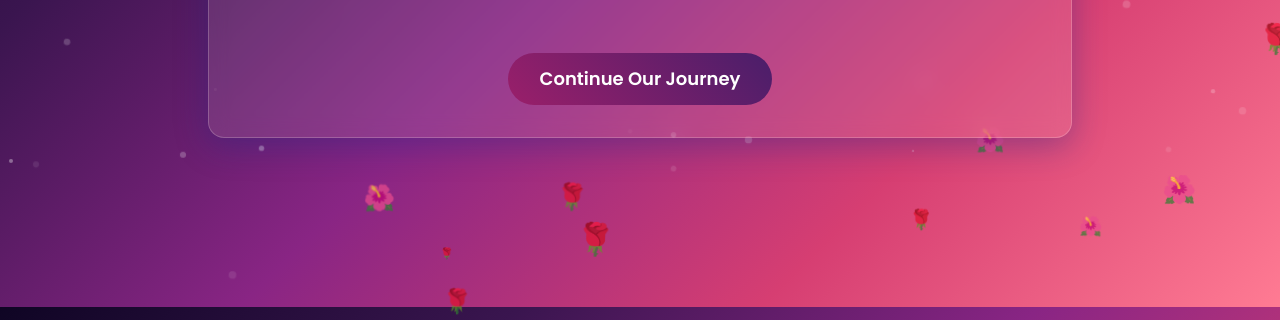
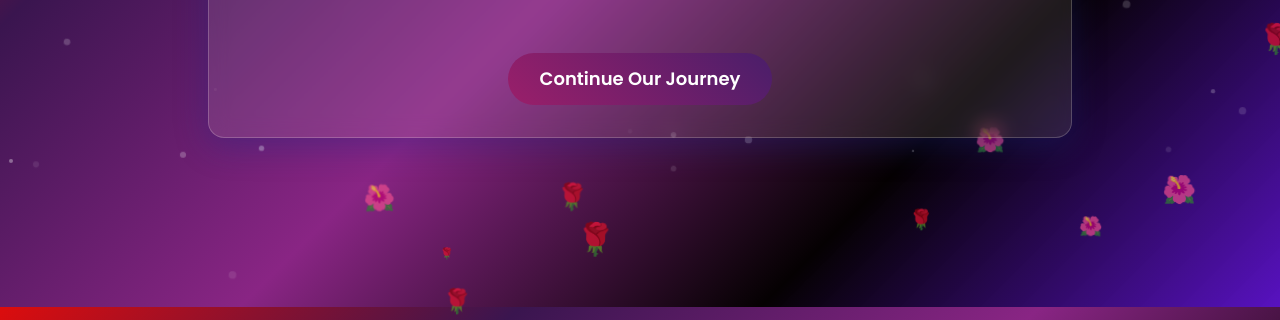
Before and after one commit to MuhammadTanveerYaseen/mortage, a plain HTML site: page index.html in a window 1280 px wide. Shown: the part 493-813 px from the top of the page. Drawn offline with nearby package versions, Linux system fonts and the light colour scheme.

Commit message:
Your commit message here

```diff
--- a/index.html
+++ b/index.html
@@ -16,7 +16,7 @@
     <style>
         body {
             font-family: 'Poppins', sans-serif;
-            background-color: #0f0f1a;
+            background-color: #050509;
             overflow-x: hidden;
             color: #fff;
         }
@@ -26,7 +26,7 @@
         }
 
         .bg-romantic {
-            background: linear-gradient(135deg, #0f0524 0%, #3a154f 25%, #892584 50%, #d63e72 75%, #ff7b93 100%);
+            background: linear-gradient(135deg, #dc0d0d 0%, #3a154f 25%, #892584 50%, #050102 75%, #4f05bdf2 100%);
         }
 
         .particle {
```
